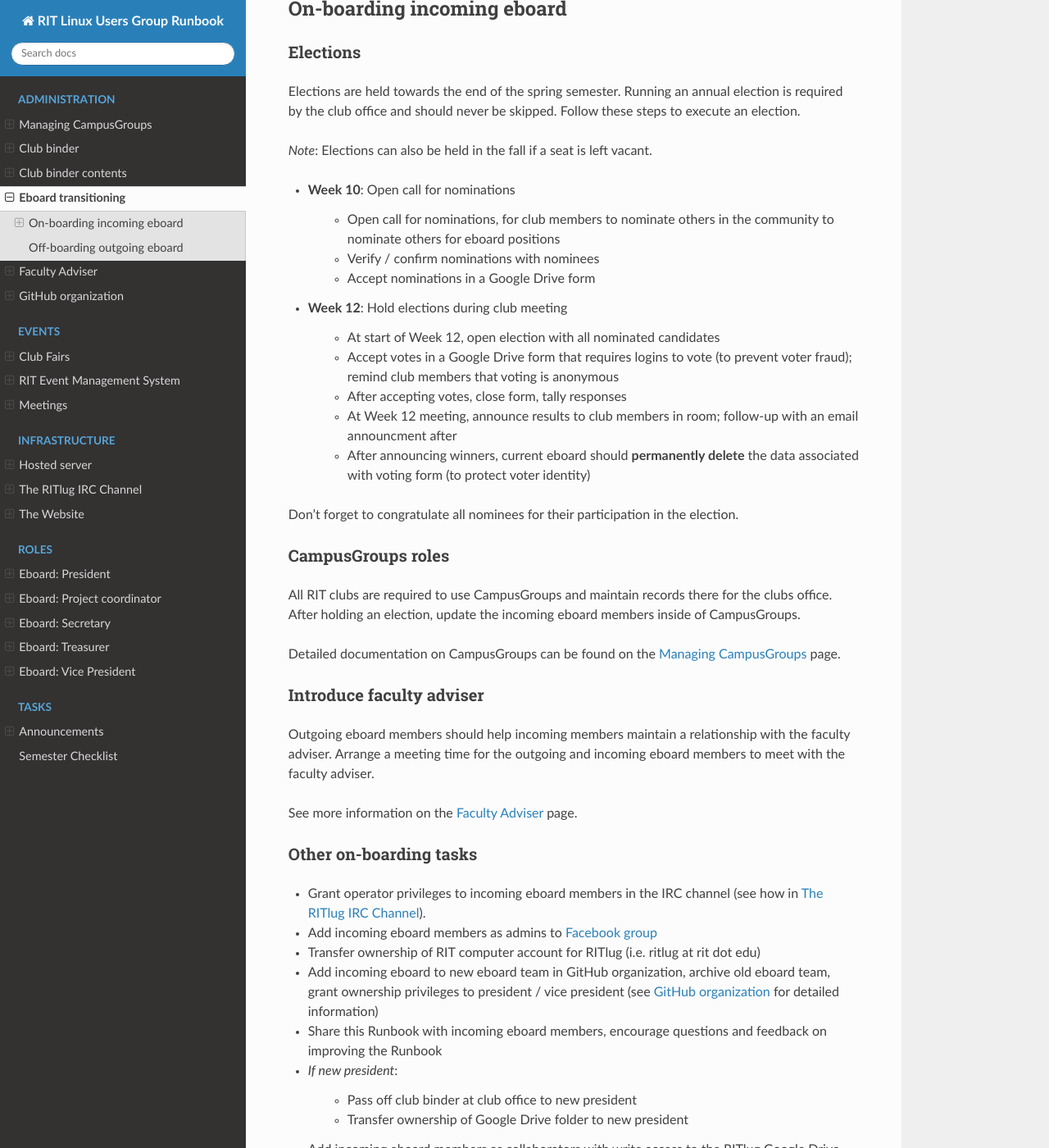
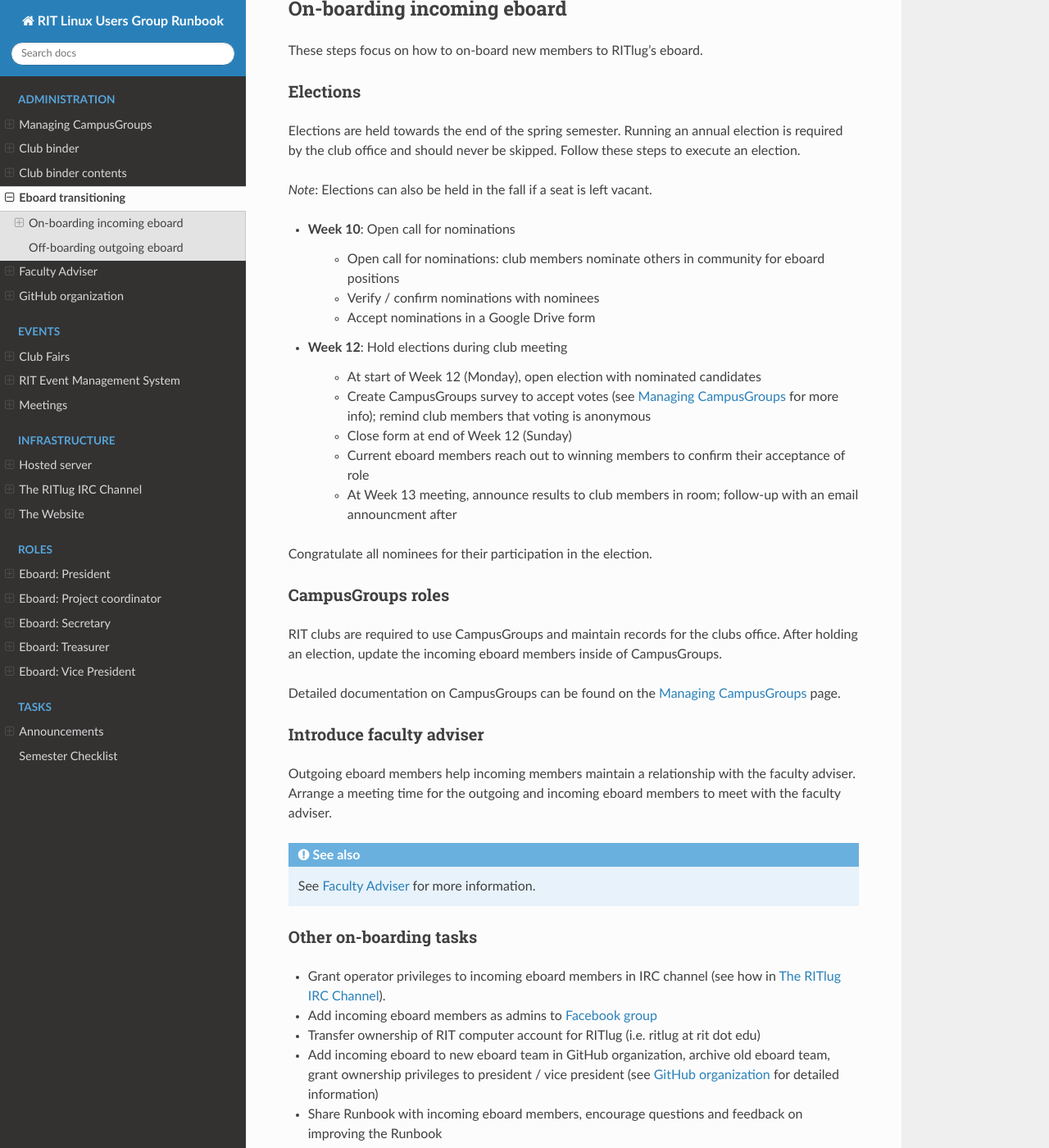
Before and after one commit to RITlug/runbook, a Sphinx documentation site: the page built from docs/administration/eboard-onboarding-offboarding.rst, in a window 1280 px wide and 1400 px high, scrolled down 238 px. Shown: the whole window at 82% size. Built offline with Sphinx 7.4.7 and the Read the Docs theme 2.0.0, drawn with Linux system fonts in a browser that asks for light colours; formulas are drawn with MathJax 3; some of the changed text lies outside the part shown.

Commit message:
Eboard transition: Follow style guide, update timeline, clarify off-boarding

```diff
--- a/docs/administration/eboard-onboarding-offboarding.rst
+++ b/docs/administration/eboard-onboarding-offboarding.rst
@@ -1,14 +1,18 @@
+####################
 Eboard transitioning
-====================
+####################
 
 This document explains how the exiting RITlug executive board (a.k.a. eboard) transitions to a new, incoming executive board.
 
 
+***************************
 On-boarding incoming eboard
----------------------------
+***************************
+
+These steps focus on how to on-board new members to RITlug's eboard.
 
 Elections
-^^^^^^^^^
+=========
 
 Elections are held towards the end of the spring semester.
 Running an annual election is required by the club office and should never be skipped.
@@ -18,7 +22,7 @@
 
 - **Week 10**: Open call for nominations
 
-    - Open call for nominations, for club members to nominate others in the community to nominate others for eboard positions
+    - Open call for nominations: club members nominate others in community for eboard positions
 
     - Verify / confirm nominations with nominees
 
@@ -26,41 +30,40 @@
 
 - **Week 12**: Hold elections during club meeting
 
-    - At start of Week 12, open election with all nominated candidates
+    - At start of Week 12 (Monday), open election with nominated candidates
 
-    - Accept votes in a Google Drive form that requires logins to vote (to prevent voter fraud); remind club members that voting is anonymous
+    - Create CampusGroups survey to accept votes (see :doc:`campusgroups-management` for more info); remind club members that voting is anonymous
 
-    - After accepting votes, close form, tally responses
+    - Close form at end of Week 12 (Sunday)
 
-    - At Week 12 meeting, announce results to club members in room; follow-up with an email announcment after
+    - Current eboard members reach out to winning members to confirm their acceptance of role
 
-    - After announcing winners, current eboard should **permanently delete** the data associated with voting form (to protect voter identity)
+    - At Week 13 meeting, announce results to club members in room; follow-up with an email announcment after
 
-Don't forget to congratulate all nominees for their participation in the election.
-
+Congratulate all nominees for their participation in the election.
 
 CampusGroups roles
-^^^^^^^^^^^^^^^^^^
+==================
 
-All RIT clubs are required to use CampusGroups and maintain records there for the clubs office.
+RIT clubs are required to use CampusGroups and maintain records for the clubs office.
 After holding an election, update the incoming eboard members inside of CampusGroups.
 
 Detailed documentation on CampusGroups can be found on the :doc:`campusgroups-management` page.
 
+Introduce faculty adviser
+=========================
 
-Introduce faculty adviser
-^^^^^^^^^^^^^^^^^^^^^^^^^
-
-Outgoing eboard members should help incoming members maintain a relationship with the faculty adviser.
+Outgoing eboard members help incoming members maintain a relationship with the faculty adviser.
 Arrange a meeting time for the outgoing and incoming eboard members to meet with the faculty adviser.
 
-See more information on the :doc:`faculty-adviser` page.
+.. seealso::
 
+   See :doc:`faculty-adviser` for more information.
 
 Other on-boarding tasks
-^^^^^^^^^^^^^^^^^^^^^^^
+=======================
 
-- Grant operator privileges to incoming eboard members in the IRC channel (see how in :doc:`../infrastructure/irc-channel`).
+- Grant operator privileges to incoming eboard members in IRC channel (see how in :doc:`../infrastructure/irc-channel`).
 
 - Add incoming eboard members as admins to `Facebook group`_
 
@@ -68,32 +71,41 @@
 
 - Add incoming eboard to new eboard team in GitHub organization, archive old eboard team, grant ownership privileges to president / vice president (see :doc:`github-org` for detailed information)
 
-- Share this Runbook with incoming eboard members, encourage questions and feedback on improving the Runbook
+- Share Runbook with incoming eboard members, encourage questions and feedback on improving the Runbook
 
 - *If new president*:
 
     - Pass off club binder at club office to new president
 
-    - Transfer ownership of Google Drive folder to new president
+    - Transfer ownership of Google Drive folder to new president's RIT email
 
 - Add incoming eboard members as collaborators with write access to the RITlug Google Drive folder
 
-- Incoming eboard members should take financial certification test from RIT clubs office (all eboard members **must be certified** to use club funds)
+- Incoming eboard members must take `financial certification test`_ from RIT clubs office (all eboard members **must be certified** to use club funds)
+
+
+****************************
+Off-boarding outgoing eboard
+****************************
+
+These tasks are done at the discretion of incoming eboard members.
+All steps are recommended and encouraged, but not required.
+Use best judgment for whether access should be revoked (especially if outgoing members remain active members of RITlug).
+
+#. (**Required**) Remove permissions / roles in CampusGroups (see :doc:`campusgroups-management`)
+
+#. Revoke account privileges from any RITlug-owned machines or servers (see :doc:`../infrastructure/hosted-server`)
+
+#. Remove outgoing members from current "Eboard" team in GitHub, remove ownership rights if they have it
+
+#. Revoke admin privileges on Facebook group
+
+#. Remove channel operator privileges on IRC (optionally can grant voice privileges)
+
+#. Revoke privileges in RITlug Google Drive folder
+
+#. Transfer account ownership of RIT computer account, update any info, reset password (if necessary)
+
 
 .. _`Facebook group`: https://www.facebook.com/groups/RITLUG/
-
-
-Off-boarding outgoing eboard
-----------------------------
-
-These tasks are done at the discretion of the incoming eboard members.
-All steps are highly recommended, but are not required.
-Use best judgment for whether access should be revoked (especially if outgoing members remain active members of RITlug).
-
-1. Revoke account privileges from any RITlug-owned machines or servers
-2. Remove outgoing members from current "Eboard" team in GitHub, remove ownership rights if they have it
-3. Revoke admin privileges on Facebook group
-4. Remove channel operator privileges on IRC (optionally can grant voice privileges)
-5. Remove permissions / roles in CampusGroups (see :doc:`campusgroups-management` for more information)
-6. Revoke privileges in RITlug Google Drive folder
-7. Transfer account ownership of RIT computer account, update any info and reset password (if necessary)
+.. _`financial certification test`: https://www.rit.edu/studentaffairs/campuslife/financial-certification-test
```
